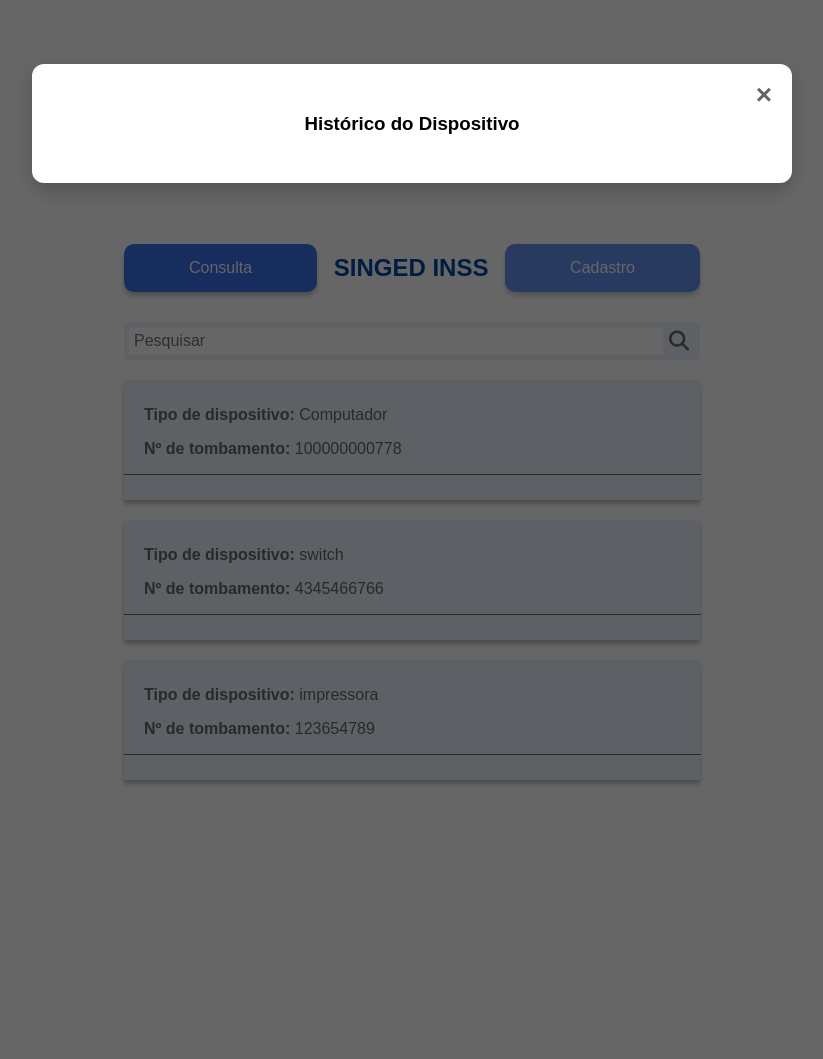
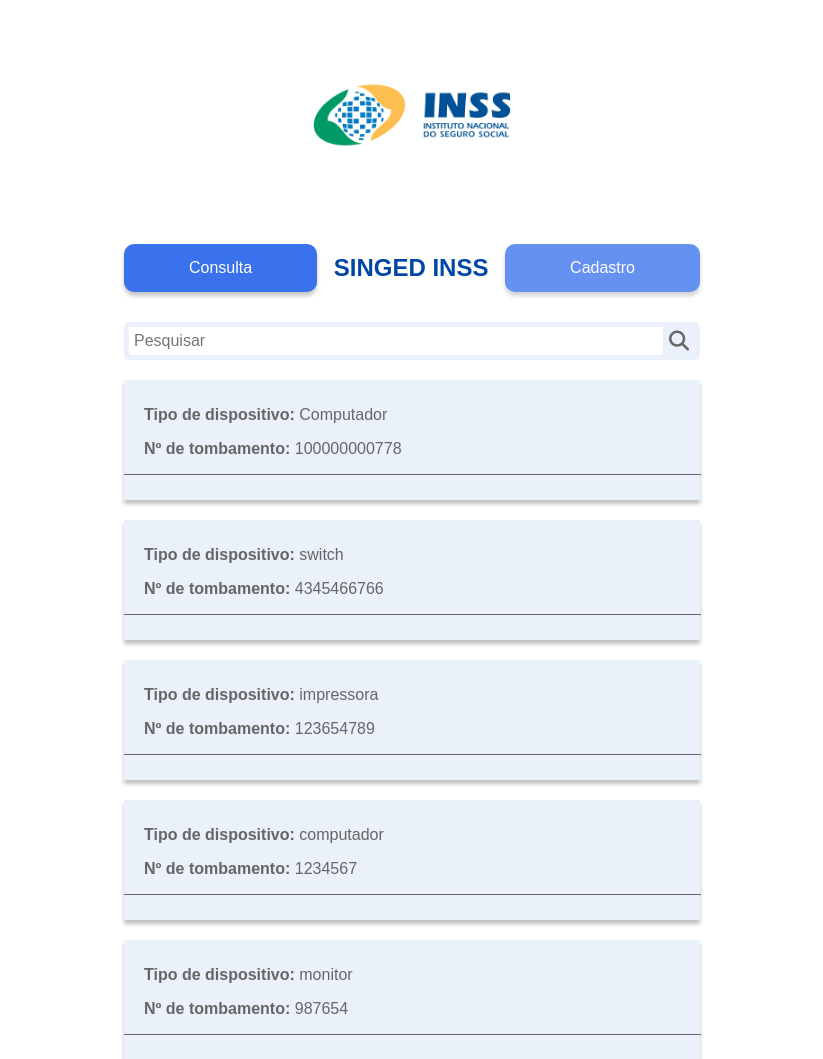
Before and after one commit to Kenjibercysec/S.I.N.G.E.D_INSS, a FastAPI app: page / in a window 1280 px wide. Shown: the top 1059 px of the page, without its empty margins (228-1051 px from the left). Before the commit the page ends 784 px from the top, so only its background shows below. Run offline with FastAPI, Linux system fonts and the light colour scheme; data comes from the database, SQL or seed files in the repository.

Commit message:
hot fix modal inicial e admin dashboard

```diff
--- a/app.py
+++ b/app.py
@@ -155,7 +155,8 @@
             "quantidades_ram": options.get('quantidades_ram', []),
             "quantidades_armazenamento": options.get('quantidades_armazenamento', []),
             "marcas_outros": options.get('marcas_outros', []),
-            "tipos_outros": options.get('tipos_outros', [])
+            "tipos_outros": options.get('tipos_outros', []),
+            "estagiarios": options.get('estagiarios', [])
         }
     )
 
--- a/static/style.css
+++ b/static/style.css
@@ -599,29 +599,6 @@
     font-size: 14px;
 }
 
-#modal-history {
-    display: block;
-    position: fixed;
-    z-index: 1000;
-    left: 0;
-    top: 0;
-    width: 100%;
-    height: 100%;
-    overflow-y: auto;
-    background-color: rgba(0,0,0,0.6);
-}
-
-#modal-history-content {
-    background-color: #fff;
-    margin: 5% auto;
-    padding: 30px;
-    border-radius: 12px;
-    width: 90%;
-    max-width: 700px;
-    box-shadow: 0 8px 20px rgba(0,0,0,0.2);
-    position: relative;
-}
-
 .close-modal {
     position: absolute;
     top: 15px;
--- a/templates/index.html
+++ b/templates/index.html
@@ -31,7 +31,7 @@
         <div class="info-box" id="info-box"></div>
 
         <!-- Modal do Histórico -->
-        <div id="modal-history">
+        <div id="modal-history" style="display: none;">
             <div id="modal-history-content">
                 <span class="close-modal" onclick="closeHistory()">&times;</span>
                 <h3>Histórico do Dispositivo</h3>
```
